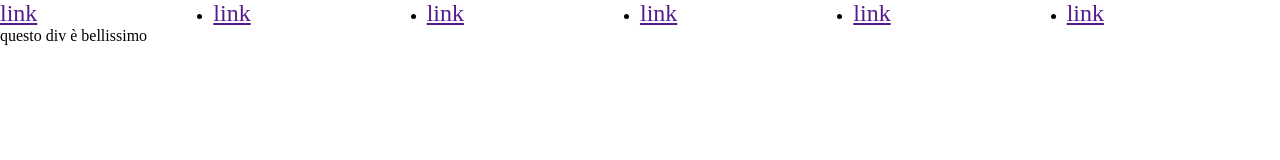
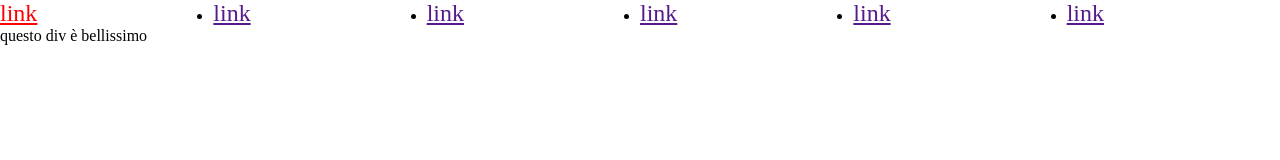
Before and after one commit to mordirox/recap-git-branch-merge, a plain HTML site: page index.html in a window 1280 px wide. Shown: the top 160 px of the page. Drawn offline with Linux system fonts and the light colour scheme.

Commit message:
add color on link hover

```diff
--- a/css/style.css
+++ b/css/style.css
@@ -24,3 +24,7 @@ li {
 li a {
     font-size: 1.5rem;
 }
+
+li:hover a {
+    color: red;
+}
```
